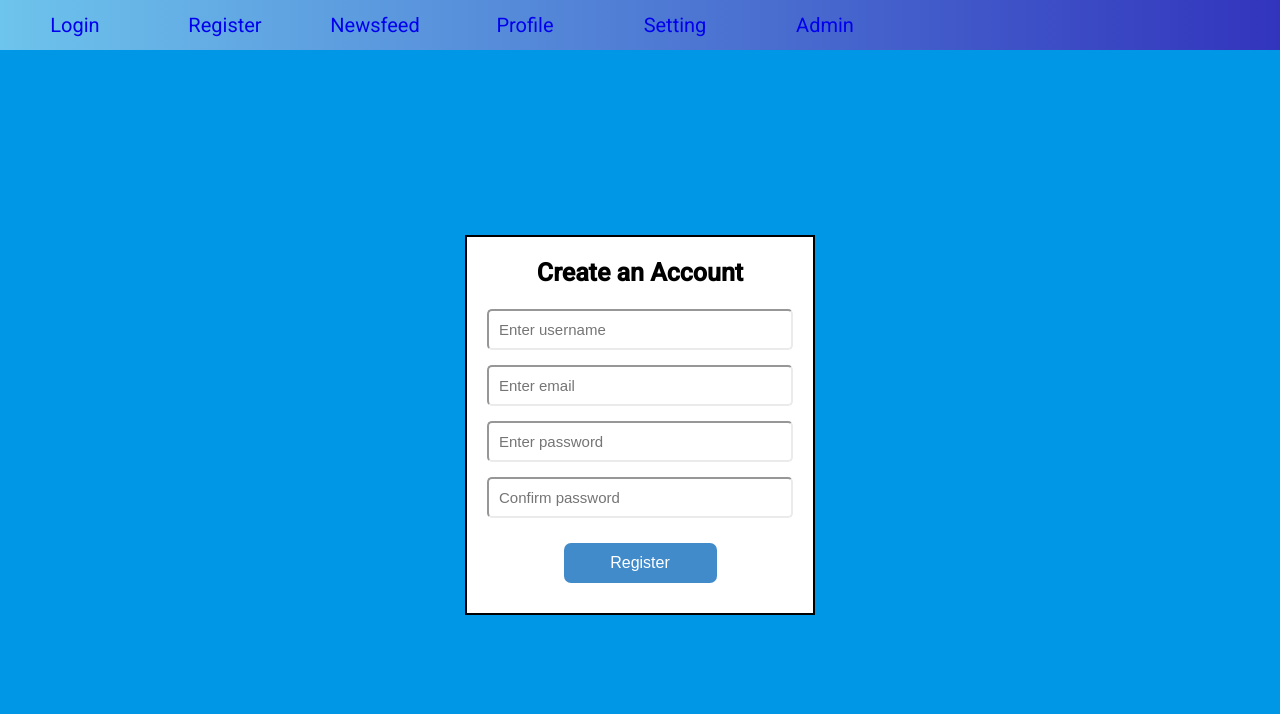
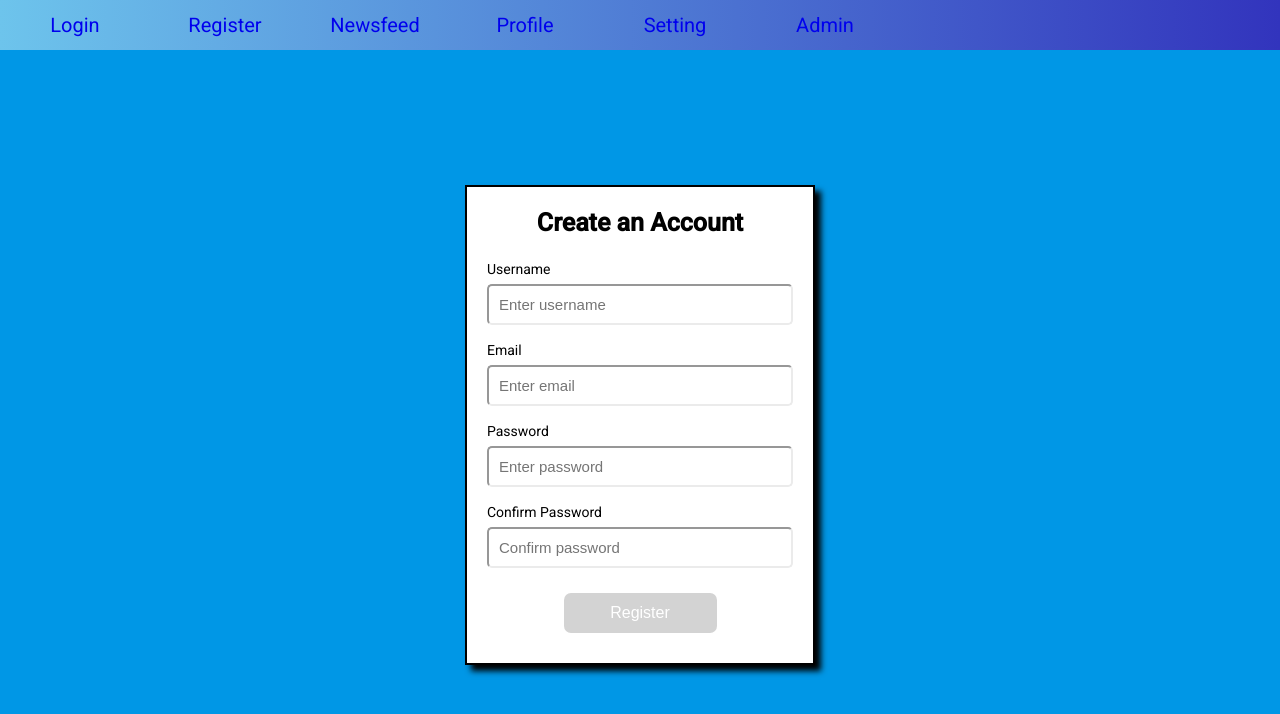
Before and after one commit to David3567/Antra-Share-Feb-2022, an Angular app in the folder TeamProject/: page /register in a window 1280 px wide. Shown: the top 714 px of the page. Built offline with nearby package versions, Linux system fonts and the light colour scheme.

Commit message:
registration form using Template driven forms

```diff
--- a/TeamProject/src/app/modules/login/login.module.ts
+++ b/TeamProject/src/app/modules/login/login.module.ts
@@ -2,6 +2,7 @@ import { NgModule } from '@angular/core';
 import { CommonModule } from '@angular/common';
 import { LoginPageComponent } from './login-page/login-page.component';
 import { RegisterPageComponent } from './register-page/register-page.component';
+import { FormsModule } from '@angular/forms';
 
 @NgModule({
   declarations: [
@@ -9,7 +10,8 @@ import { RegisterPageComponent } from './register-page/register-page.component';
     RegisterPageComponent
   ],
   imports: [
-    CommonModule
+    CommonModule,
+    FormsModule
   ],
   exports: [
     LoginPageComponent,
--- a/TeamProject/src/app/modules/login/register-page/register-page.component.css
+++ b/TeamProject/src/app/modules/login/register-page/register-page.component.css
@@ -7,6 +7,7 @@
     justify-content: center;
     height: calc(100vh - 50px);
     background-color: #0097e6;
+    overflow-y: auto;
 }
 
 form {
@@ -16,7 +17,10 @@ form {
     border: 2px solid black;
     padding: 20px;
     width: 350px;
+    max-height: calc(100vh - 50px);
+    overflow-y: auto;
     background-color: white;
+    box-shadow: 6px 6px 6px 0 black;
 }
 
 h2 {
@@ -39,6 +43,10 @@ button {
     background-color: #428BCA;
 }
 
+label {
+    margin-bottom: -10px;
+}
+
 input {
     width: 100%;
     border-radius: 5px;
@@ -48,3 +56,7 @@ input {
     border-style: inset;
     border-width: 2px;
 }
+
+button[type='submit']:disabled {
+    background-color: lightgray;
+}
--- a/TeamProject/src/app/modules/login/register-page/register-page.component.html
+++ b/TeamProject/src/app/modules/login/register-page/register-page.component.html
@@ -1,11 +1,68 @@
 <div class="container">
-    <form action="#">
+    <form (ngSubmit)="onSubmit(regForm)" #regForm="ngForm">
         <h2>Create an Account</h2>
-        <input type="text" name="username" placeholder="Enter username" required>
-        <input type="email" name="useremail" placeholder="Enter email" required>
-        <input type="text" name="password" placeholder="Enter password" required>
-        <input type="text" name="passwordConfirm" placeholder="Confirm password" required>
-        <button type="submit">Register</button>
+        <label for="username">Username</label>
+        <input
+            type="text"
+            id="username"
+            name="username"
+            minlength="5"
+            maxlength="12"
+            placeholder="Enter username"
+            #fName="ngModel"
+            ngModel
+            required
+        />
+        <div
+        style="color: red"
+        *ngIf="!fName.valid && (fName.touched && fName.dirty)"
+        >The Username needs to be between 5 and 12 characters {{regForm.valid | json}}</div>
+
+        <label for="useremail">Email</label>
+        <input
+        type="email"
+        id="email"
+        name="email"
+        email
+        placeholder="Enter email"
+        #email="ngModel"
+        ngModel
+        required>
+        <div
+        style="color: red"
+        *ngIf="!email.valid && (email.touched && email.dirty)">Your entry needs to follow the email format</div>
+
+        <label for="password">Password</label>
+        <input
+            type="text"
+            id="password"
+            name="password"
+            pattern="^(?=.*?[A-Z])(?=.*?[a-z])(?=.*?[#?!@$%^&*-]).{5,}$"
+            placeholder="Enter password"
+            #password="ngModel"
+            ngModel
+            required>
+        <div
+        style="color: red"
+        *ngIf="!password.valid && (password.touched && password.dirty)">Your password needs to be at least 5 characters long, have at least one upper & one lower case, and have at least 1 special character (@!#$% etc.)</div>
+
+        <label for="confirm">Confirm Password</label>
+        <input
+            type="text"
+            id="confirm"
+            name="confirm"
+            placeholder="Confirm password"
+            #confirm = 'ngModel'
+            ngModel
+            required>
+        <div
+        style="color: red"
+        *ngIf="!(confirm.value===password.value) && (confirm.touched && confirm.dirty)">Your password and confirmation need to match</div>
+
+        <button
+            [disabled]="!regForm.valid"
+            type="submit"
+        >Register</button>
     </form>
 
 </div>
--- a/TeamProject/src/app/modules/login/register-page/register-page.component.ts
+++ b/TeamProject/src/app/modules/login/register-page/register-page.component.ts
@@ -1,4 +1,5 @@
 import { Component, OnInit } from '@angular/core';
+import { FormBuilder, FormControl, FormGroup, Validators } from '@angular/forms';
 
 @Component({
   selector: 'app-register-page',
@@ -7,9 +8,27 @@ import { Component, OnInit } from '@angular/core';
 })
 export class RegisterPageComponent implements OnInit {
 
+  // regForm: FormGroup = new FormGroup({
+  //   username: new FormControl(''),
+  //   password: new FormControl(''),
+  //   confirm: new FormControl('')
+  // });
+
   constructor() { }
 
   ngOnInit(): void {
+    // this.regForm = this.formgroup.group({
+    //   // Username minLength = 5 & maxLength = 12
+    //   username: ["",Validators.minLength, Validators.maxLength],
+    //   // Password minLength = 5, at least 1 upppercase and 1 special char (use regex)
+    //   password: ["",Validators.minLength,Validators.maxLength, Validators.pattern],
+    //   // Email should use formating with @
+    //   email: ["", Validators.email]
+    // });
+  }
+
+  onSubmit(signUpForm: FormGroup) {
+    console.log(signUpForm.value);
   }
 
 }
```
